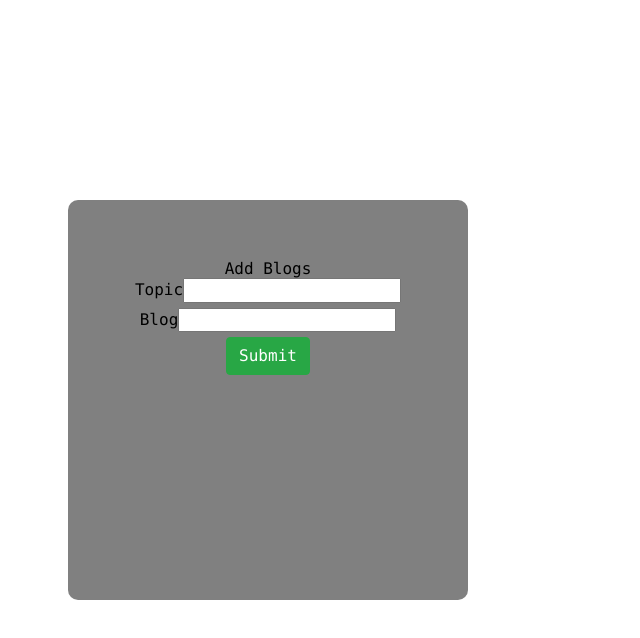
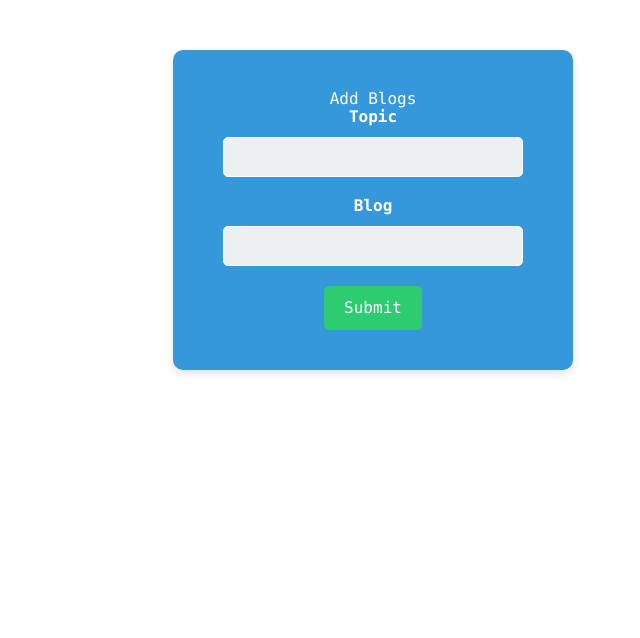
Before and after one commit to knyhago/BlogUI, a React (Create React App) app: page /addblog in a window 1280 px wide. Shown: the top 638 px of the page, without its empty margins (267-907 px from the left). Built offline with nearby package versions, Linux system fonts and the light colour scheme.

Commit message:
4 commit

```diff
--- a/src/components/addblog.css
+++ b/src/components/addblog.css
@@ -1,15 +1,49 @@
-.form{
-    margin-top: 200px;
-    margin-left: 250px;
-    color: black;
+.form {
+    margin-top: 50px;
+    margin-left: auto;
+    margin-right: auto;
+    color: #fff;
     max-width: 400px;
-    background-color: gray;
-    height: 400px;
+    background-color: #3498db; /* Blue background color */
     border-radius: 10px;
-    padding-top: 60px;
-
+    padding: 40px;
+    box-shadow: 0 4px 8px rgba(0, 0, 0, 0.1);
 }
 
-.form-control{
-    background-color: gray;
+.form label {
+    font-size: 16px;
+    font-weight: bold;
+    margin-bottom: 10px;
+    display: block;
 }
+
+.form input[type="text"],
+.form textarea {
+    width: calc(100% - 20px);
+    padding: 10px;
+    border-radius: 5px;
+    border: 1px solid #fff; /* White border */
+    margin-bottom: 20px;
+    background-color: #ecf0f1; /* Light gray input background */
+    color: #444;
+}
+
+.form textarea {
+    resize: vertical;
+    min-height: 100px;
+}
+
+.form button {
+    padding: 10px 20px;
+    background-color: #2ecc71; /* Green button */
+    color: #fff;
+    border: none;
+    border-radius: 5px;
+    cursor: pointer;
+    font-size: 16px;
+    transition: background-color 0.3s ease;
+}
+
+.form button:hover {
+    background-color: #27ae60; /* Darker green on hover */
+}
--- a/src/components/addblog.js
+++ b/src/components/addblog.js
@@ -1,54 +1,57 @@
 import React, { Component } from "react";
+import { Navigate } from "react-router-dom";
 import './addblog.css';
 import Sidebar from "./sideList";
 
+class Addblog extends Component {
+    constructor() {
+        super();
 
-class Addblog extends Component{
-    constructor(){
-        super()
+        this.state = {
+            heading: "",
+            desc: "",
+            redirect: false
+        };
 
-        this.state={
-            heading:" ",
-            desc:""
+        this.handleTopic = (event) => {
+            this.setState({ heading: event.target.value });
+        };
+
+        this.handleBlog = (e) => {
+            this.setState({ desc: e.target.value });
+        };
+
+        this.handleSubmit = (e) => {
+            const desc = this.state.desc;
+            const heading = this.state.heading;
+            const data = { heading, desc };
+            e.preventDefault();
+            fetch('https://blogap1-46c3501b7198.herokuapp.com/postblog', {
+                method: 'POST',
+                headers: { "Content-Type": "application/json" },
+                body: JSON.stringify(data)
+            })
+                .then(() => {
+                    console.log("added");
+                    this.setState({ redirect: true });
+                });
+        };
     }
 
-        this.handleTopic=(event)=>{
-            this.setState({heading:event.target.value})
-
+    render() {
+        if (this.state.redirect) {
+            return <Navigate to="/" />;
         }
 
- this.handleBlog=(e)=>{
-    this.setState({desc:e.target.value})
-}
-
- this.handlesubmit=(e)=>{
-    const desc=this.state.desc
-    const heading=this.state.heading
-    const data={heading,desc};
-    e.preventDefault();
-    fetch('https://blogap1-46c3501b7198.herokuapp.com/postblog',{
-    method:'POST',
-    headers:{"Content-Type":"application/json"},
-    body:JSON.stringify(data)
- })
- .then(console.log("added"))
- window.location.reload();
-
-
-}
-
-
- }
-    render(){
-        return(
+        return (
             <div>
-                <Sidebar/>
+                <Sidebar />
                 <div className="container">
                     <div className="form addblog text-monospace">
                         <div>
                             Add Blogs
                         </div>
-                    <div >
+                        <div>
                             <div className="text-monospace">
                                 <label>Topic</label>
                                 <input type="text" onChange={this.handleTopic}></input>
@@ -58,23 +61,12 @@ class Addblog extends Component{
                                 <input type="text" onChange={this.handleBlog}></input>
                             </div>
                         </div>
-
-                    <button type="submit" className="btn btn-success" onClick={this.handlesubmit}>Submit</button>
-
-
+                        <button type="submit" className="btn btn-success" onClick={this.handleSubmit}>Submit</button>
                     </div>
-
                 </div>
-
-
             </div>
-            )
-
+        );
+    }
 }
 
-}
-
-
-
-
-export default Addblog
+export default Addblog;
--- a/src/components/blogDisplay.js
+++ b/src/components/blogDisplay.js
@@ -1,51 +1,32 @@
-import react,{Component} from 'react';
+import React from 'react';
 import { useNavigate } from 'react-router-dom';
 import Update from './update';
 
+const Blogdisplay = (props) => {
+    const navigate = useNavigate();
 
+    const Delee = (e) => {
+        var id = e.target.value;
+        fetch(`https://blogap1-46c3501b7198.herokuapp.com/deleteblog/` + id, { method: 'DELETE' })
+            .then(() => {
+                alert("Deleted");
+                window.location.reload(); // Refresh the page after deletion
+            })
+            .catch(err => console.error(err));
+    };
 
-const Delee=(e)=>{
+    const openUpdate = (e) => {
+        var x = document.getElementById('updateOpen');
+        x.style.display = "block";
+    };
 
-
-    var id=e.target.value
-    console.log(`https://blogap1-46c3501b7198.herokuapp.com/deleteblog/`+id)
-     fetch(`https://blogap1-46c3501b7198.herokuapp.com/deleteblog/`+id,{method:'DELETE'})
-        alert("deleteed")
-        window.location.reload();
-
-}
-
-const update=(env)=>{
-    var id=env.target.value;
-    fetch(`https://blogap1-46c3501b7198.herokuapp.com/update/${id}`,{
-        method:'POST',
-        headers:{"Content-Type":"application/json"},
-        body:JSON.stringify()
-    }
-    )
-}
-
-const openUpdate=(e)=>{
-    var x=document.getElementById('updateOpen')
-    x.style.display="block"
-
-}
-
-
-
-const Blogdisplay=(props)=>{
-
-    const Diplay=({blogdata})=>
-    {
-
-    if(blogdata){
-
-        return blogdata.map((x)=>{
-            return(
-
-                    <div className='column' >
-                    <Update heading={x.heading} desc={x.desc} id={x._id}/>
-                        <div className='card'id={x._id}>
+    const Display = ({ blogdata }) => {
+        if (blogdata) {
+            return blogdata.map((x) => {
+                return (
+                    <div className='column' key={x._id}>
+                        <Update heading={x.heading} desc={x.desc} id={x._id} />
+                        <div className='card' id={x._id}>
                             <div className='card-header'>
                                 {x.heading}
                             </div>
@@ -54,24 +35,22 @@ const Blogdisplay=(props)=>{
                             </div>
                             <div className='card-footer'>
                                 <button className='btn btn-danger' value={x._id} onClick={Delee}>Delete</button>
-                                <button className='btn btn-warning'value={x._id} onClick={openUpdate} disabled >Update</button>
+                                <button className='btn btn-warning' value={x._id} onClick={openUpdate} disabled>Update</button>
                             </div>
                         </div>
                     </div>
-            )
-        })
-    }
-}
+                )
+            });
+        }
+    };
 
-return(
+    return (
+        <div className='row'>
+            <div style={{ display: 'block' }}>
+                <Display blogdata={props.blogdata} />
+            </div>
+        </div>
+    );
+};
 
-        <div className='row'>
-
-        <div style={{display:'block'}}>
-            {Diplay(props)}
-        </div>
-        </div>
-)
-}
-
-export default Blogdisplay
+export default Blogdisplay;
```
Lines whose indentation alone changed are shown as unchanged.
